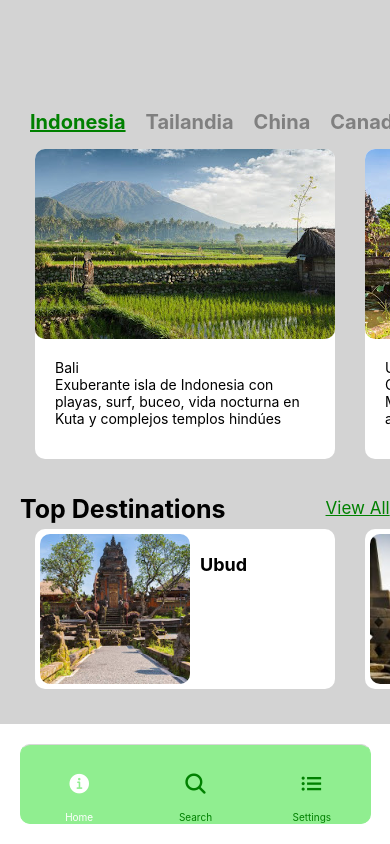
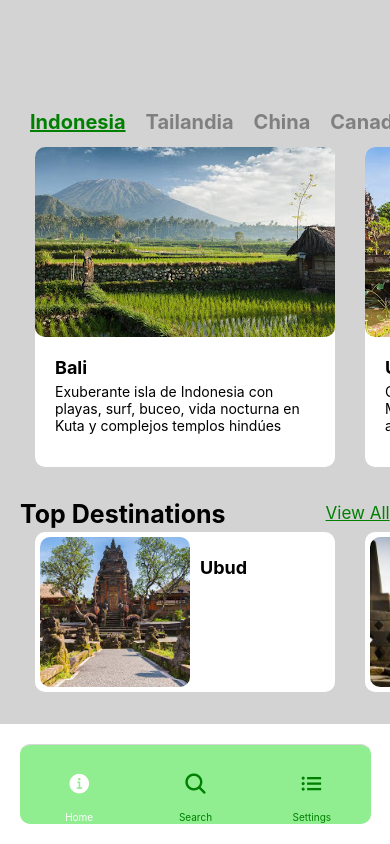
Before and after one commit to clf94-dev/travel-app-react-native, a React Native app: screen /Home in a window 390 px wide. Built offline with nearby package versions, Linux system fonts and the light colour scheme.

Commit message:
hide horizontalScroll in flatlist

```diff
--- a/screens/CountriesDestination.js
+++ b/screens/CountriesDestination.js
@@ -197,7 +197,7 @@ export const CountriesDestination = [
     {
             name: 'Quebec',
             location: '',
-            info: 'Ciudad de Canadá con Chateau Frontenac, Hotel de Glace (hotel de hielo estacional) y un carnavalde invierno.',
+            info: 'Ciudad de Canadá con Chateau Frontenac, Hotel de Glace (hotel de hielo estacional) y un carnaval de invierno.',
             src: require('../assets/Quebec.jpg')
         }],
         TopDestinations: [{
--- a/screens/HomeScreen.js
+++ b/screens/HomeScreen.js
@@ -27,11 +27,11 @@ export default function HomeScreen(){
         <View style={{ flex: 1, alignItems: 'start', justifyContent: 'start', paddingTop: 70 , paddingLeft:20, backgroundColor: 'lightgray'}}>
 
             <FlatList  style={{ position:'relative', top: 30, maxHeight:120}} horizontal showsHorizontalScrollIndicator='false' data={CountriesDestination} keyExtractor={item => item.index} renderItem={showCountries}/>
-            <FlatList  horizontal style={{maxHeight:370}}data={CountriesDestination[country].destinations} keyExtractor={item => item.index} renderItem={({item}) => (
+            <FlatList horizontal showsHorizontalScrollIndicator='false' horizontal style={{maxHeight:370}}data={CountriesDestination[country].destinations} keyExtractor={item => item.index} renderItem={({item}) => (
                  <View style={styles.cardPlaces}>
                             <Image style={{width:'100%', borderRadius:10}} source={item.src} />
                             <View style={styles.text}>
-                                <Text>{item.name}</Text>
+                                <Text style={styles.nameDest}>{item.name}</Text>
                                 <Text>{item.info}</Text>
                             </View>
                 </View>
@@ -40,7 +40,7 @@ export default function HomeScreen(){
                 <Text style={styles.Top}>Top Destinations</Text>
                 <TouchableOpacity ><Text style={[styles.select, styles.viewall]}>View All</Text></TouchableOpacity>
             </View>
-            <FlatList  horizontal style={{maxHeight:370}}data={CountriesDestination[country].TopDestinations} keyExtractor={item => item.name} renderItem={({item}) => (
+            <FlatList horizontal showsHorizontalScrollIndicator='false' horizontal  style={{maxHeight:370}}data={CountriesDestination[country].TopDestinations} keyExtractor={item => item.name} renderItem={({item}) => (
                  <View style={styles.cardTopDest}>
                             <Image style={{width:150, height:150, borderRadius:10}} source={item.src} />
                             <View style={styles.text2}>
@@ -79,13 +79,11 @@ cardPlaces: {
 },
 text: {
     padding: 20,
-    height: 120
+    height: 130
 },
 Top: {
     fontSize:25,
     fontWeight:'bold',
-
-
 },
 header:{
     flex: 1,
@@ -116,5 +114,10 @@ TopDestName:{
     maxWidth:'50%'
 },TopDestLoc:{
     paddingTop:10
+},
+nameDest:{
+    fontSize:18,
+    fontWeight:'bold',
+    marginBottom:5
 }
 })
```
